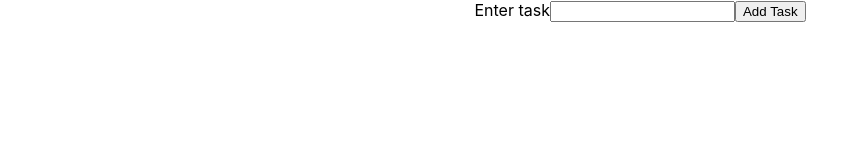
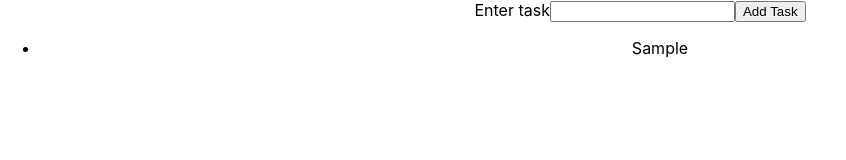
Before and after one commit to Wilson-Chu/todo-list, a React (Create React App) app: page / in a window 1280 px wide. Both pictures are taken after typing "Sample" into the empty fields and a click on the button "Add Task". Shown: the top 160 px of the page, without its empty margins (0-846 px from the left). Built offline with nearby package versions, Linux system fonts and the light colour scheme.

Commit message:
complete basic logic/structure, imported all components together

```diff
--- a/package.json
+++ b/package.json
@@ -9,6 +9,7 @@
     "react": "^18.1.0",
     "react-dom": "^18.1.0",
     "react-scripts": "5.0.1",
+    "uniqid": "^5.4.0",
     "web-vitals": "^2.1.4"
   },
   "scripts": {
--- a/src/App.js
+++ b/src/App.js
@@ -1,4 +1,6 @@
 import React, { Component } from "react";
+import Overview from "./components/Overview";
+import uniqid from "uniqid";
 import "./App.css";
 
 class App extends Component {
@@ -6,7 +8,7 @@
     super();
 
     this.state = {
-      task: { text: "" },
+      task: { text: "", id: uniqid() },
       tasks: [],
     };
   }
@@ -15,6 +17,7 @@
     this.setState({
       task: {
         text: e.target.value,
+        id: this.state.task.id,
       },
     });
   };
@@ -23,7 +26,7 @@
     e.preventDefault();
     this.setState({
       tasks: this.state.tasks.concat(this.state.task),
-      task: { text: "" },
+      task: { text: "", id: uniqid() },
     });
   };
 
@@ -42,6 +45,7 @@
           />
           <button type="submit">Add Task</button>
         </form>
+        <Overview tasks={tasks} />
       </div>
     );
   }
--- a/src/components/Overview.js
+++ b/src/components/Overview.js
@@ -6,7 +6,7 @@
   return (
     <ul>
       {tasks.map((task) => {
-        return <li>{task.text}</li>;
+        return <li key={task.id}>{task.text}</li>;
       })}
     </ul>
   );
```
Also changed, not shown: 1 other file (tests, documents, lock files or other folders).
